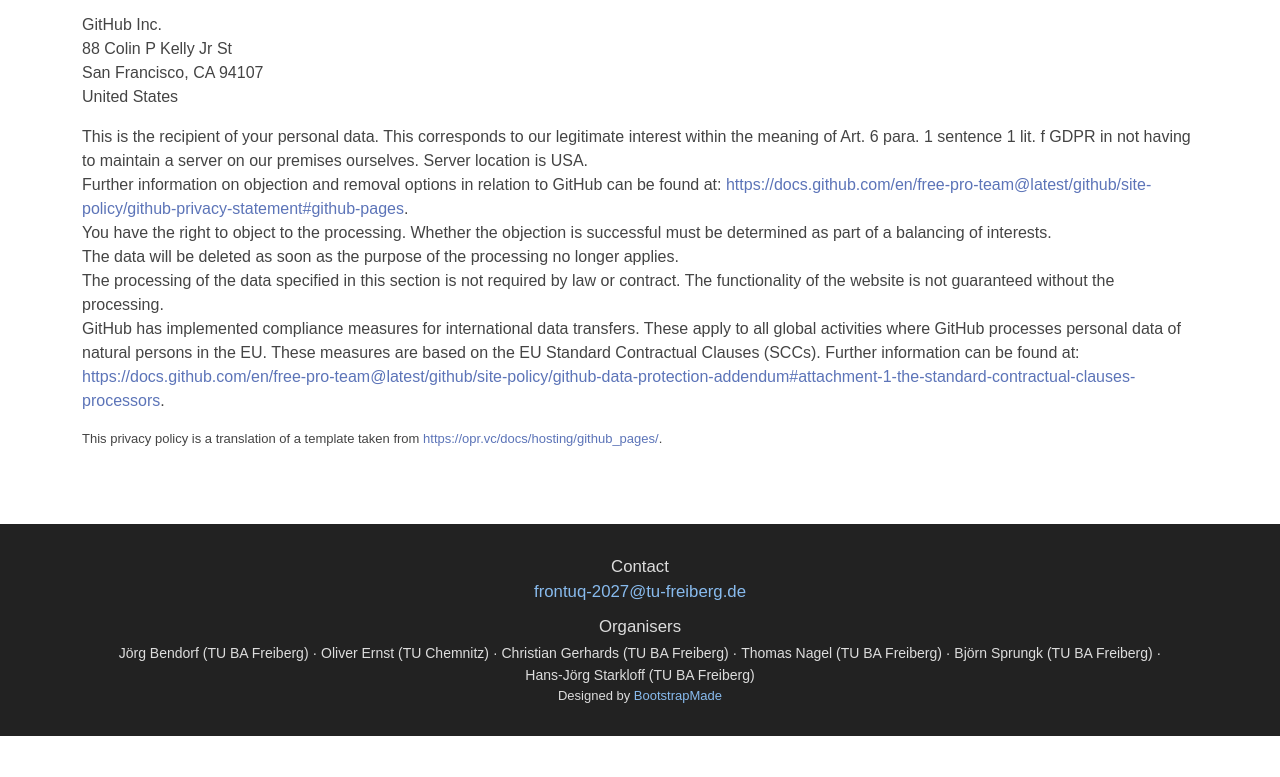
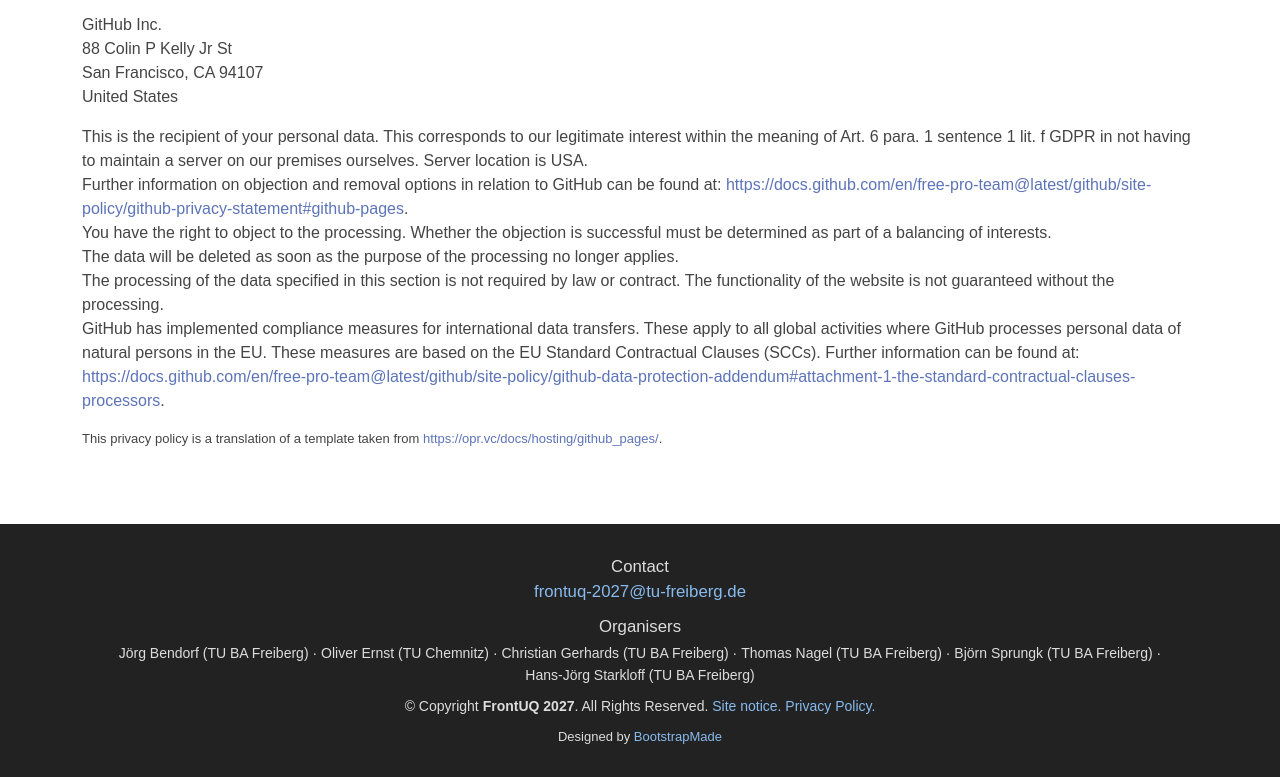
Before and after one commit to uncertaintyhub/frontuq-2027, a plain HTML site: page privacy_policy.html in a window 1280 px wide. Shown: the part 421-1198 px from the top of the page. Before the commit the page ends 1157 px from the top, so only its background shows below. Drawn offline with Linux system fonts and the light colour scheme; a web font is replaced by a local one.

Commit message:
+missing copyright

```diff
--- a/privacy_policy.html
+++ b/privacy_policy.html
@@ -138,6 +138,9 @@
         <li>Bj&ouml;rn Sprungk (TU BA Freiberg)</li>
         <li>Hans-J&ouml;rg Starkloff (TU BA Freiberg)</li>
     </ul>
+      <div class="copyright">
+        &copy; Copyright <strong><span>FrontUQ 2027</span></strong>. All Rights Reserved. <a href="legal.html">Site notice.</a> <a href="privacy_policy.html">Privacy Policy.</a>
+      </div>
       <div class="credits">
         <!-- All the links in the footer should remain intact. -->
         <!-- You can delete the links only if you purchased the pro version. -->
```
